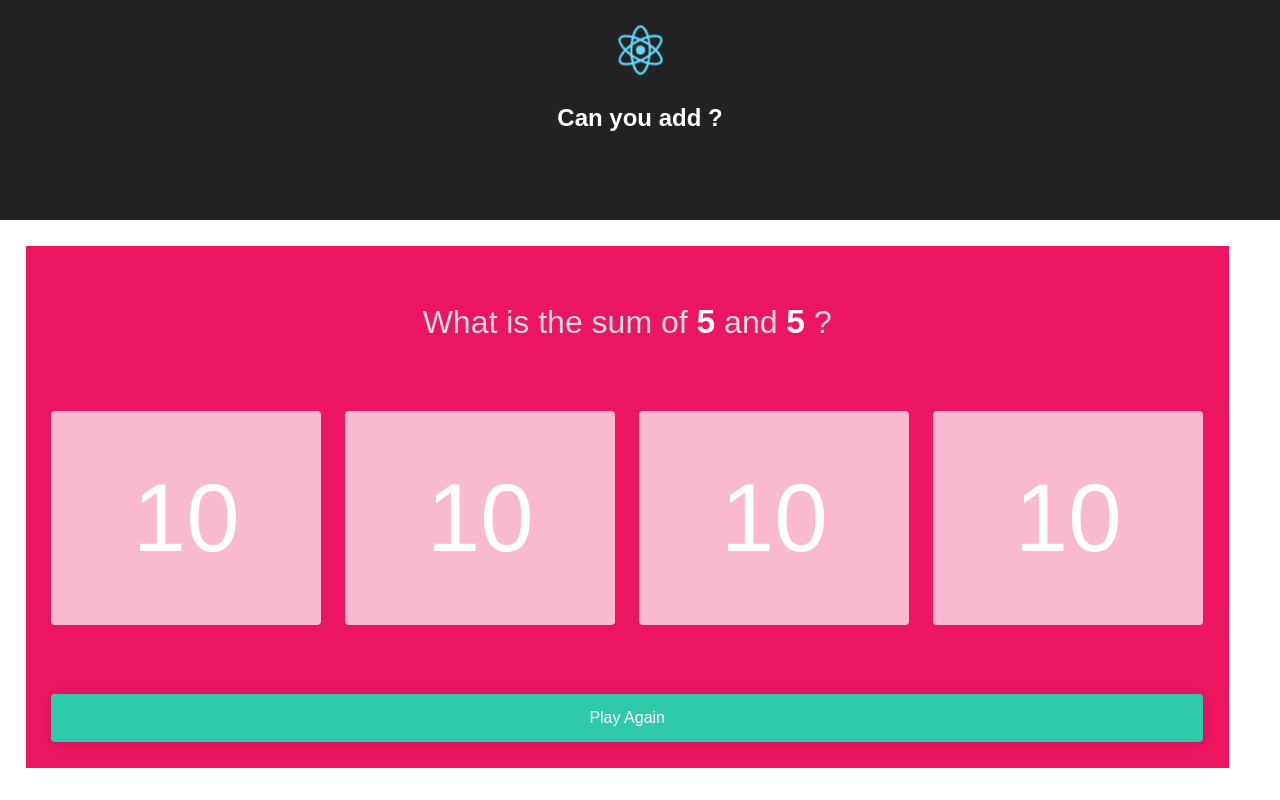
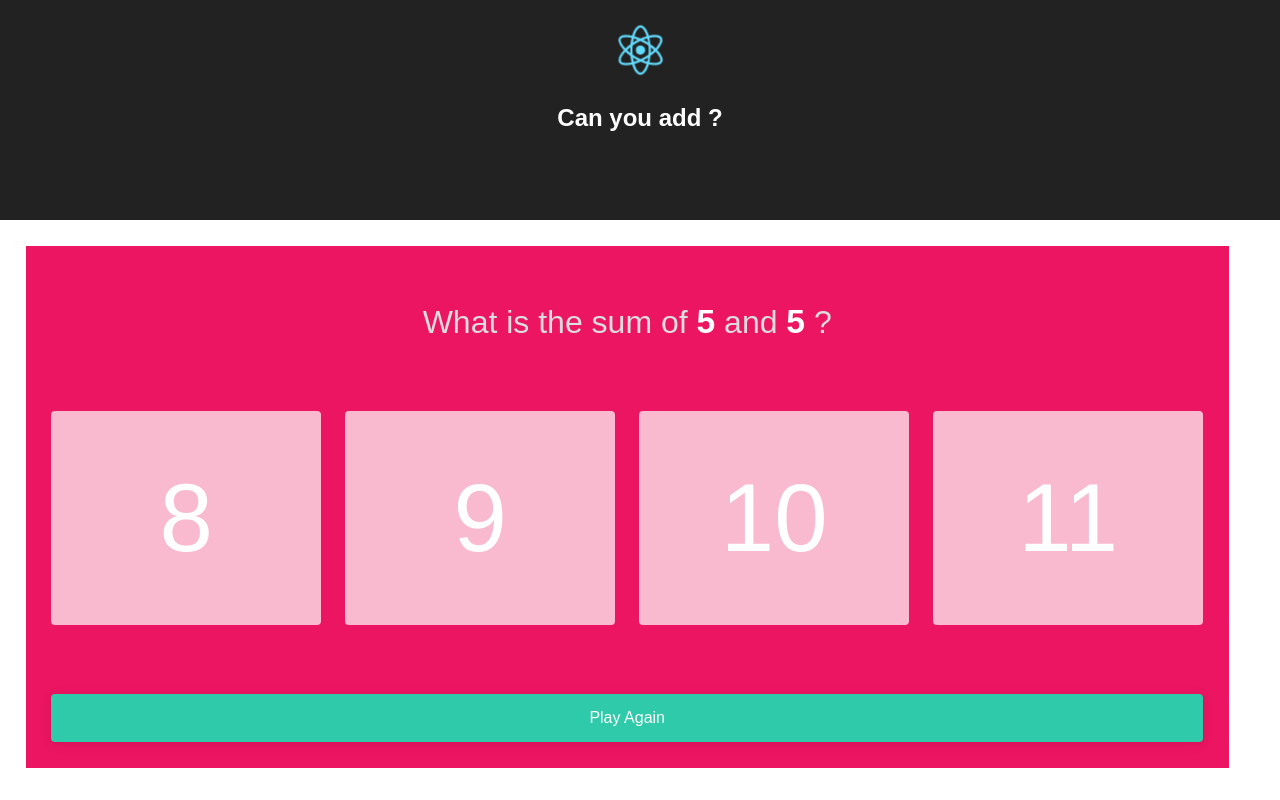
Before and after one commit to sobiecki-marcin/can-you-add, a React (Create React App) app: page / in a window 1280 px wide. Built offline with nearby package versions, Linux system fonts and the light colour scheme.

Commit message:
Create component dynamically

```diff
--- a/src/Quiz.js
+++ b/src/Quiz.js
@@ -21,12 +21,12 @@ class Quiz extends Component {
 
     renderOptions() {
         return(
-                <div className='options'>
-<QuizOptions />
-<QuizOptions />
-<QuizOptions />
-<QuizOptions />
-                    </div>
+            <div className='options'>
+    {this.state.riddle.resultsArray.map((option, i) =>
+        <QuizOptions option={option} key={i}/>
+        )}
+
+            </div>
         );
     }
     render(){
--- a/src/QuizOptions.js
+++ b/src/QuizOptions.js
@@ -4,7 +4,9 @@ class QuizOptions extends Component {
 
     render(){
         return(
-            <div className='fields'><div className='field-block'>10</div></div>
+            <div className='fields'>
+            <div className='field-block'>{this.props.option}</div>
+            </div>
         );
     }
 }
```
